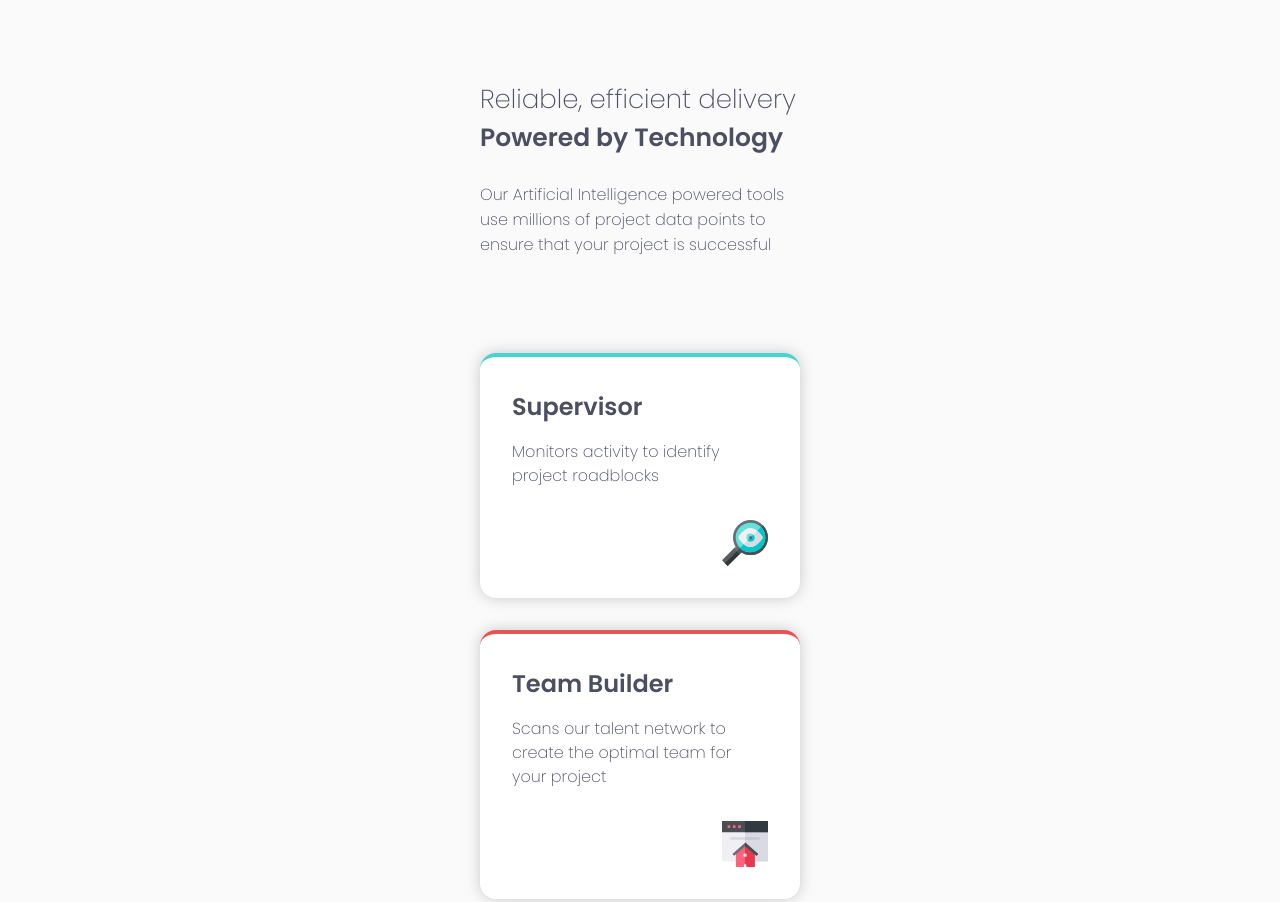
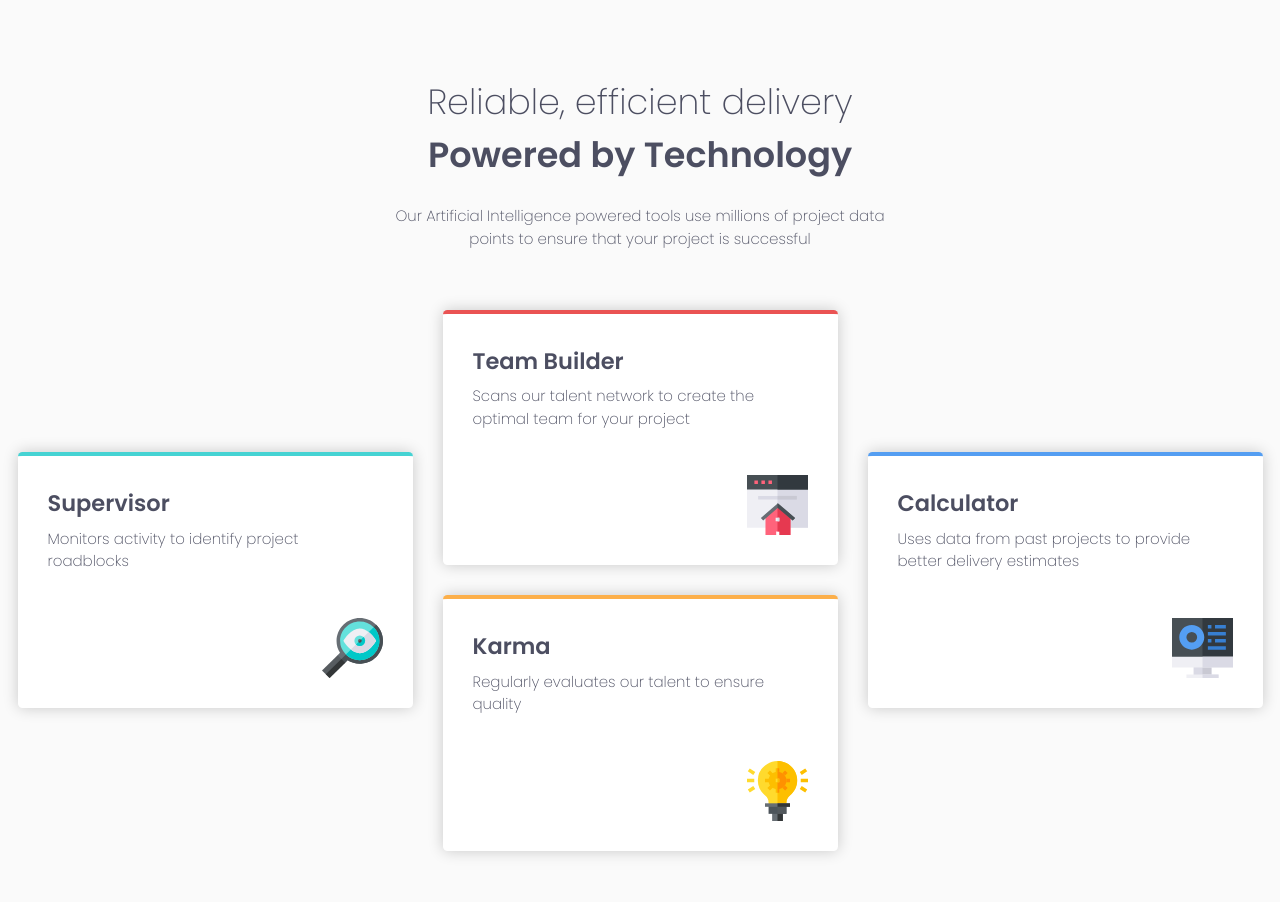
Before and after one commit to salilphadnis/four-card-feature-section, a plain HTML site: page index.html in a window 1280 px wide. Shown: the top 902 px of the page. Drawn offline with Linux system fonts and the light colour scheme.

Commit message:
Changed columns to grid. Made it work for mobile and desktop.

```diff
--- a/index.html
+++ b/index.html
@@ -20,95 +20,153 @@
     }
 
     body {
+      /*
       display: flex;
       flex-direction: column;
       align-items: center;
       justify-content: center;
+      */
       background-color: #fafafa;
       font-family: Poppins;
       color: hsl(234, 12%, 34%);
+      font-size: 15px;
     }
 
+     /*Top heading and paragraph */
+     .intro {
+      max-width: 20em;
+      margin-left: auto;
+      margin-right: auto;
+      margin-top: 5em;
+      text-align: center;
+    }
+
+    .intro h1 {
+      font-size: 24px;
+      font-weight: 200;
+    }
+
+    .intro span {
+      font-weight: 600;
+    }
+
+    /* intro paragraph */
+    .intro p {
+      margin-bottom: 4em;
+      margin-top: 1.5em;
+    }
+
+
+
+    /*
     .container {
       max-width: 20em;
       margin-top: 5em;
+    }*/
+
+    /* All card realted styles */
+    .card-container {
+      display: grid;
+      row-gap: 2em;
+      grid-template-columns: 1fr;
+      max-width: 22em;
+      margin-left: auto;
+      margin-right: auto;
+      margin-bottom: 5em;
+
     }
 
+    /* style for each card*/
     .card {
-      display: flex;
-      flex-direction: column;
+      display: grid;
       padding: 2em;
-      margin-top: 2em;
-      border-radius: 1em;
+      width: 100%;
+      border-radius: 0.3em;
       box-shadow: 0 0 15px rgba(0, 0, 0, 0.2);
       background-color: white;
     }
 
+    /*top borders for the cards*/
     .supervisor {
-      border-top: 4px solid hsl(180, 62%, 55%);
+      border-top: 0.3em solid hsl(180, 62%, 55%);
     }
 
     .team-builder {
-      border-top: 4px solid hsl(0, 78%, 62%);
+      border-top: 0.3em solid hsl(0, 78%, 62%);
     }
 
     .karma {
-      border-top: 4px solid hsl(34, 97%, 64%);
+      border-top: 0.3em solid hsl(34, 97%, 64%);
     }
 
     .calculator {
-      border-top: 4px solid hsl(212, 86%, 64%);
-      margin-bottom: 7em;
+      border-top: 0.3em solid hsl(212, 86%, 64%);
     }
 
+    /* image in the cards*/
     img {
       max-width: 18%;
-      align-self: flex-end;
-      padding-top: 2em;
+      /*align-self: flex-end;*/
+      margin-left: auto;
+      padding-top: 3em;
     }
 
     .card p {
-      margin-top: 1em;
+      margin-top: 0.5em;
       line-height: 1.5em;
     }
 
+    /*Every p is the same */
     p {
       font-weight: 200;
       color: hsl(234, 12%, 34%);
     }
 
-    .intro1 {
-      font-weight: 250;
-      font-size: 26px;
-    }
-
-    .intro2 {
-      font-weight: 600;
-      font-size: 25px;
-      margin-bottom: 1em;
-    }
-
-    .intro3 {
-      margin-bottom: 4em;
-    }
-
+    /*h2 in the cards */
     h2 {
       font-weight: 600;
     }
 
-    .card-container {
-      max-width: 100em;
+
+    @media (min-width: 768px) {
+
+      .intro {
+        max-width: 35em;
+      }
+
+    .intro h1 {
+      font-size: 35px;
+      font-weight: 200;
     }
 
-    @media (min-width: 768px) {
       .card-container {
-        display: flex;
-        max-width: 2000px;
-        flex-wrap: wrap;
-        margin: auto;
-        align-items: center;
-        justify-content: center;
+        max-width: 83em;
+        column-gap: 2em;
+
+        grid-template-columns: repeat(3, 1fr);
+        grid-template-rows: repeat(4, 1fr);
       }
+
+      .supervisor {
+        grid-column: 1 / 2;
+        grid-row: 2 / 4;
+      }
+
+      .team-builder {
+        grid-column: 2 / 3;
+        grid-row: 1 / 3;
+      }
+
+      .karma {
+        grid-column: 2 / 3;
+        grid-row: 3 / 5;
+      }
+
+      .calculator {
+        grid-column: 3 / 4;
+        grid-row: 2 / 4;
+      }
+
     }
 
   </style>
@@ -116,18 +174,17 @@
 
 <body>
 
-  <div class="container">
 
     <div class="intro">
-      <p class="intro1">Reliable, efficient delivery</p>
-      <p class="intro2">Powered by Technology</p>
-      <p class="intro3">
+      <h1>Reliable, efficient delivery <span>Powered by Technology</span></h1>
+      <p>
         Our Artificial Intelligence powered tools use millions of project data points
         to ensure that your project is successful
       </p>
     </div>
 
     <div class="card-container">
+
       <div class="card supervisor">
         <h2>Supervisor</h2>
         <p>Monitors activity to identify project roadblocks</p>
@@ -151,9 +208,9 @@
         <p>Uses data from past projects to provide better delivery estimates</p>
         <img src="images/icon-calculator.svg" alt="image-calculator">
       </div>
+
     </div>
 
-  </div>
 
 </body>
 </html>
```
